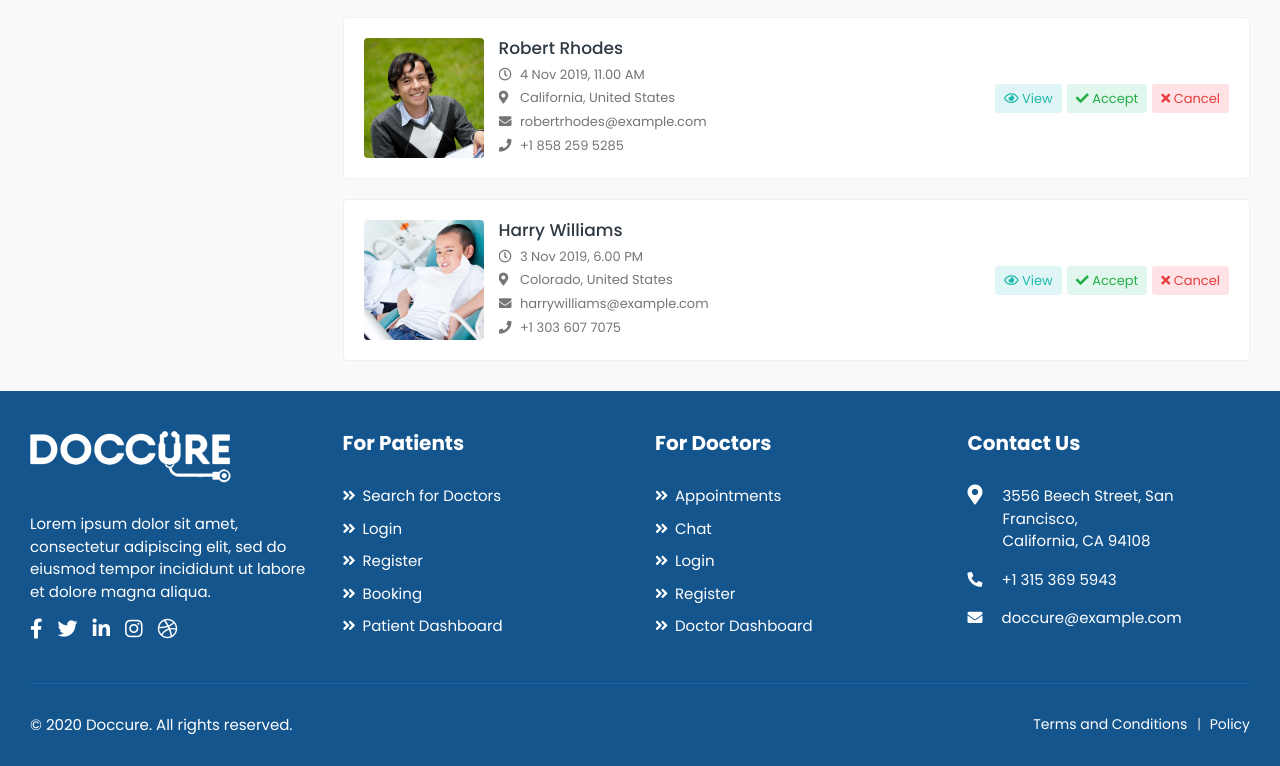
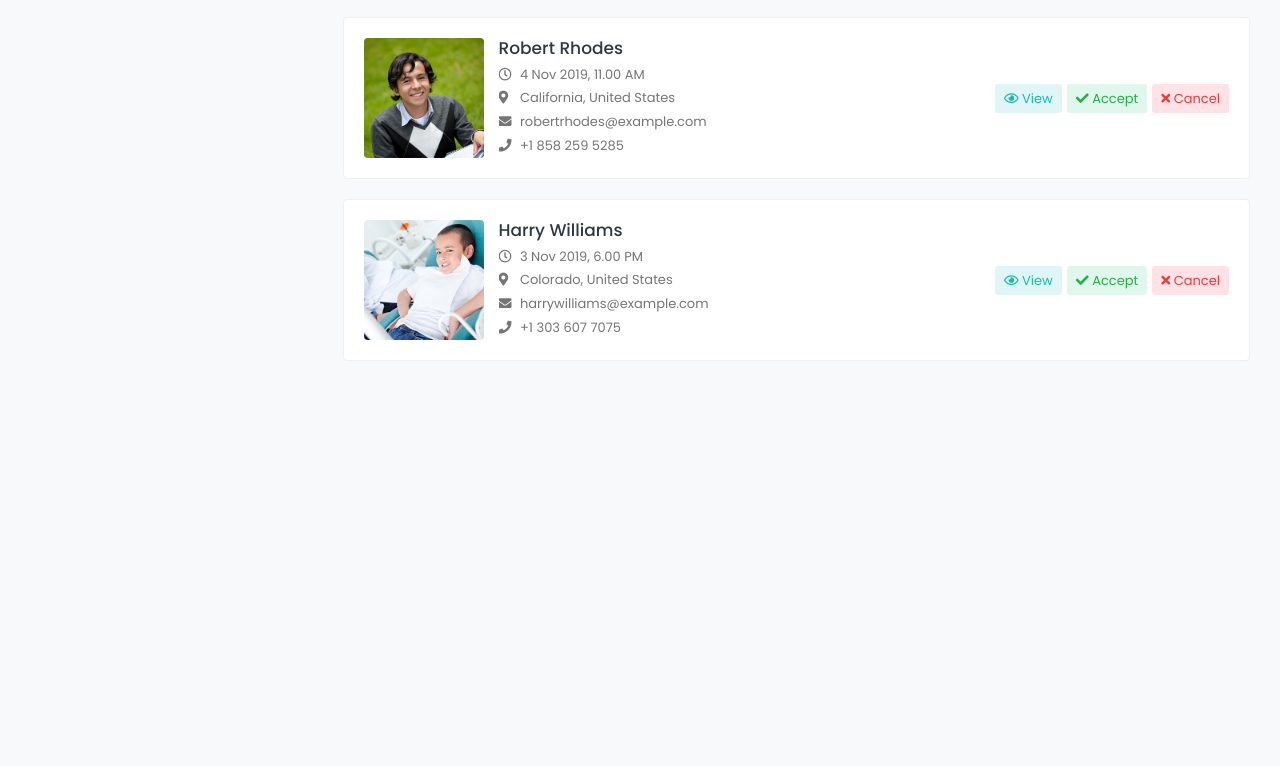
Before and after one commit to oemadk/yashfii-webapp, a plain HTML site: page appointments.html in a window 1280 px wide. Shown: the part 1912-2678 px from the top of the page. After the commit the page ends 2303 px from the top, so only its background shows below. Drawn offline with Linux system fonts and the light colour scheme.

Commit message:
remove footer

```diff
--- a/appointments.html
+++ b/appointments.html
@@ -517,142 +517,6 @@
 			<!-- /Page Content -->
 
 			<!-- Footer -->
-			<footer class="footer">
-
-				<!-- Footer Top -->
-				<div class="footer-top">
-					<div class="container-fluid">
-						<div class="row">
-							<div class="col-lg-3 col-md-6">
-
-								<!-- Footer Widget -->
-								<div class="footer-widget footer-about">
-									<div class="footer-logo">
-										<img src="assets/img/footer-logo.png" alt="logo">
-									</div>
-									<div class="footer-about-content">
-										<p>Lorem ipsum dolor sit amet, consectetur adipiscing elit, sed do eiusmod tempor incididunt ut labore et dolore magna aliqua. </p>
-										<div class="social-icon">
-											<ul>
-												<li>
-													<a href="#" target="_blank"><i class="fab fa-facebook-f"></i> </a>
-												</li>
-												<li>
-													<a href="#" target="_blank"><i class="fab fa-twitter"></i> </a>
-												</li>
-												<li>
-													<a href="#" target="_blank"><i class="fab fa-linkedin-in"></i></a>
-												</li>
-												<li>
-													<a href="#" target="_blank"><i class="fab fa-instagram"></i></a>
-												</li>
-												<li>
-													<a href="#" target="_blank"><i class="fab fa-dribbble"></i> </a>
-												</li>
-											</ul>
-										</div>
-									</div>
-								</div>
-								<!-- /Footer Widget -->
-
-							</div>
-
-							<div class="col-lg-3 col-md-6">
-
-								<!-- Footer Widget -->
-								<div class="footer-widget footer-menu">
-									<h2 class="footer-title">For Patients</h2>
-									<ul>
-										<li><a href="search.html">Search for Doctors</a></li>
-										<li><a href="login.html">Login</a></li>
-										<li><a href="register.html">Register</a></li>
-										<li><a href="booking.html">Booking</a></li>
-										<li><a href="patient-dashboard.html">Patient Dashboard</a></li>
-									</ul>
-								</div>
-								<!-- /Footer Widget -->
-
-							</div>
-
-							<div class="col-lg-3 col-md-6">
-
-								<!-- Footer Widget -->
-								<div class="footer-widget footer-menu">
-									<h2 class="footer-title">For Doctors</h2>
-									<ul>
-										<li><a href="appointments.html">Appointments</a></li>
-										<li><a href="chat.html">Chat</a></li>
-										<li><a href="login.html">Login</a></li>
-										<li><a href="doctor-register.html">Register</a></li>
-										<li><a href="doctor-dashboard.html">Doctor Dashboard</a></li>
-									</ul>
-								</div>
-								<!-- /Footer Widget -->
-
-							</div>
-
-							<div class="col-lg-3 col-md-6">
-
-								<!-- Footer Widget -->
-								<div class="footer-widget footer-contact">
-									<h2 class="footer-title">Contact Us</h2>
-									<div class="footer-contact-info">
-										<div class="footer-address">
-											<span><i class="fas fa-map-marker-alt"></i></span>
-											<p> 3556  Beech Street, San Francisco,<br> California, CA 94108 </p>
-										</div>
-										<p>
-											<i class="fas fa-phone-alt"></i>
-											+1 315 369 5943
-										</p>
-										<p class="mb-0">
-											<i class="fas fa-envelope"></i>
-											doccure@example.com
-										</p>
-									</div>
-								</div>
-								<!-- /Footer Widget -->
-
-							</div>
-
-						</div>
-					</div>
-				</div>
-				<!-- /Footer Top -->
-
-				<!-- Footer Bottom -->
-                <div class="footer-bottom">
-					<div class="container-fluid">
-
-						<!-- Copyright -->
-						<div class="copyright">
-							<div class="row">
-								<div class="col-md-6 col-lg-6">
-									<div class="copyright-text">
-										<p class="mb-0">&copy; 2020 Doccure. All rights reserved.</p>
-									</div>
-								</div>
-								<div class="col-md-6 col-lg-6">
-
-									<!-- Copyright Menu -->
-									<div class="copyright-menu">
-										<ul class="policy-menu">
-											<li><a href="term-condition.html">Terms and Conditions</a></li>
-											<li><a href="privacy-policy.html">Policy</a></li>
-										</ul>
-									</div>
-									<!-- /Copyright Menu -->
-
-								</div>
-							</div>
-						</div>
-						<!-- /Copyright -->
-
-					</div>
-				</div>
-				<!-- /Footer Bottom -->
-
-			</footer>
 			<!-- /Footer -->
 
 		</div>
```
